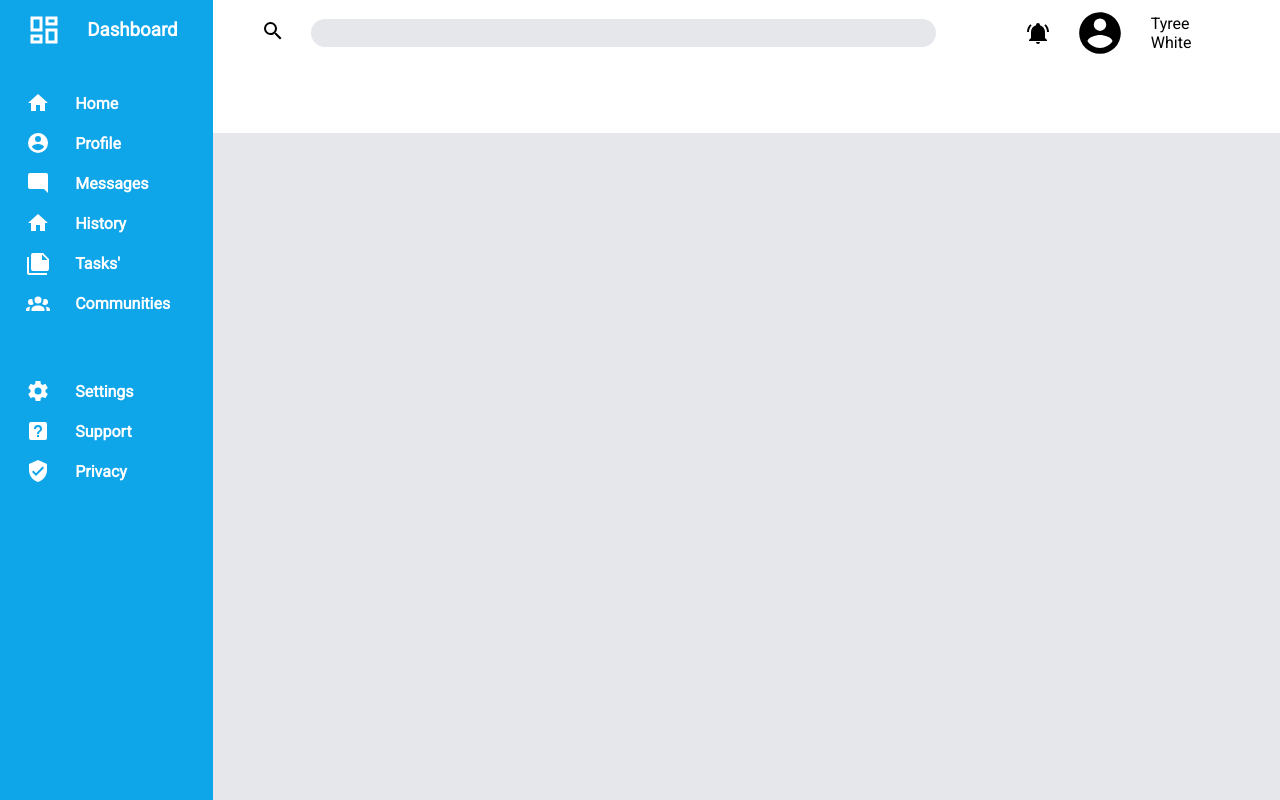
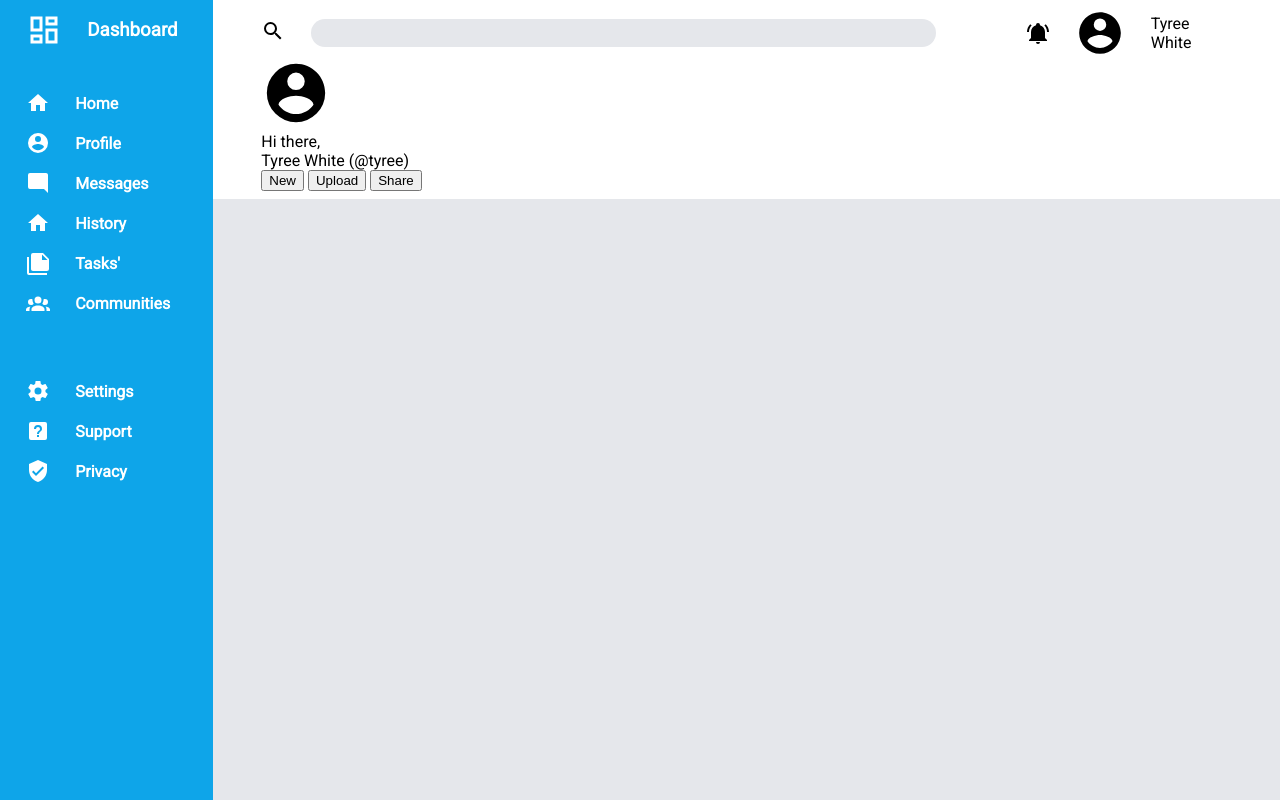
Before and after one commit to Tyree-White/admin-dashboard, a plain HTML site: page index.html in a window 1280 px wide. Drawn offline with Linux system fonts and the light colour scheme.

Commit message:
Add bottom header content

```diff
--- a/index.html
+++ b/index.html
@@ -66,6 +66,17 @@
         <img src="icons/profile-small.svg" alt="A profile icon.">
         <p>Tyree White</p>
       </div>
+      <div class="bottom">
+        <div class="left">
+          <img src="icons/profile-big.svg" alt="A profile icon.">
+          <p><span>Hi there,</span><br>Tyree White (@tyree)</p>
+        </div>
+        <div class="right">
+          <button type="button">New</button>
+          <button type="button">Upload</button>
+          <button type="button">Share</button>
+        </div>
+      </div>
     </div>
     <div class="main"></div>
   </body>
```
